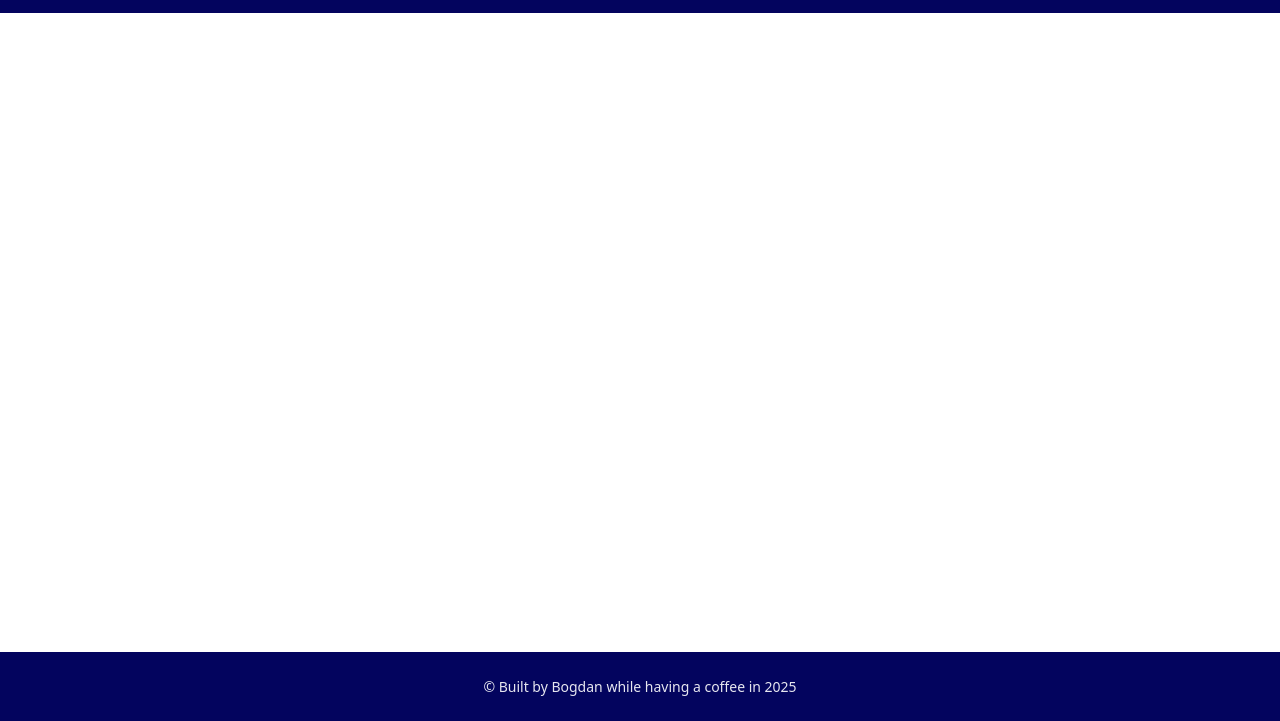
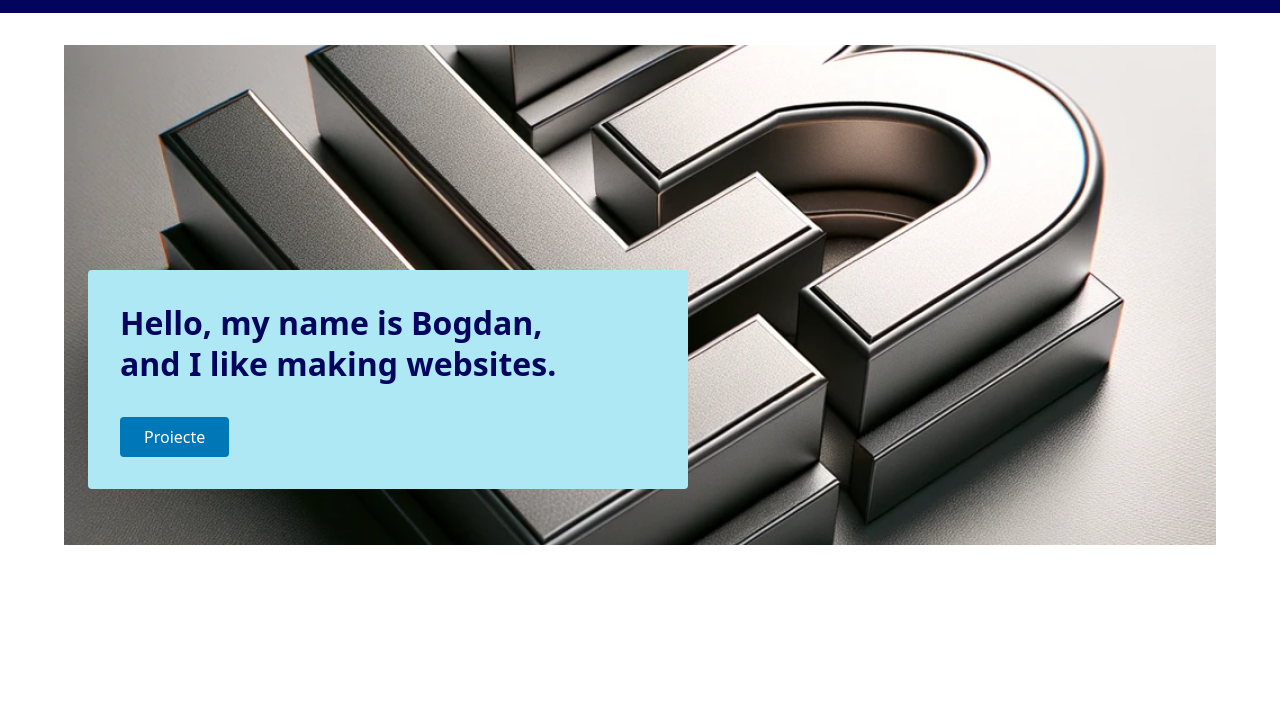
Before and after one commit to LangheBogdan/extraordinary-website, a plain HTML site: page index.html in a window 1280 px wide. Shown: the part 79-800 px from the top of the page. Drawn offline with Linux system fonts and the light colour scheme.

Commit message:
Add About section content, styling, and Projects page
Introduce new content and layout for the About section with corresponding CSS styling, including a title, button, and background image. Adjust JavaScript for consistent coding style. Create a basic structure for a new Projects page.

```diff
--- a/index.css
+++ b/index.css
@@ -113,8 +113,8 @@ h6 {
 }
 
 .header__logo-image {
+  border-radius: 50%;
   height: auto;
-  border-radius: 50%;
 }
 
 .header__nav {
@@ -245,6 +245,57 @@ h6 {
 
 .section--about {
   /* Specific styling for about section */
+  align-items: start;
+  display: flex;
+  justify-content: center;
+  min-height: calc(100vh - 80px); /* Adjust based on header height */
+}
+
+/* About Component */
+.about {
+  align-items: flex-end;
+  background-image: url("./assets/logoLBL.png");
+  background-position: center;
+  background-repeat: no-repeat;
+  background-size: cover;
+  display: flex;
+  height: 100%;
+  min-height: 500px;
+  padding: var(--spacing-lg);
+  position: relative;
+  width: 100%;
+}
+
+.about__intro {
+  backdrop-filter: blur(8px);
+  background-color: var(--color-blue-200);
+  border-radius: var(--border-radius);
+  margin-bottom: var(--spacing-xl);
+  max-width: 600px;
+  padding: var(--spacing-xl);
+  position: relative;
+}
+
+.about__title {
+  color: var(--color-blue-900);
+  font-size: 2rem;
+  line-height: 1.3;
+  margin-bottom: var(--spacing-xl);
+}
+
+.about__button {
+  background-color: var(--color-blue-700);
+  border-radius: var(--border-radius);
+  color: white;
+  display: inline-block;
+  font-weight: 500;
+  padding: var(--spacing-sm) var(--spacing-lg);
+  text-decoration: none;
+  transition: background-color 0.3s ease;
+}
+
+.about__button:hover {
+  background-color: var(--color-blue-800);
 }
 
 .section--projects {
@@ -264,9 +315,9 @@ h6 {
 }
 
 .footer__copyright {
+  align-items: center;
   display: flex;
   justify-content: center;
-  align-items: center;
 }
 
 .footer__copyright-text {
--- a/index.html
+++ b/index.html
@@ -39,7 +39,12 @@
     <main class="main">
       <!-- Page content will go here -->
       <section class="section section--about" id="about">
-        <!-- About section content -->
+        <div class="about">
+          <div class="about__intro">
+            <h1 class="about__title">Hello, my name is Bogdan, and I like making websites.</h1>
+            <a href="projects.html" class="about__button">Proiecte</a>
+          </div>
+        </div>
       </section>
 
       <section class="section section--projects" id="projects">
--- a/index.js
+++ b/index.js
@@ -7,10 +7,10 @@ console.log("JavaScript is connected and running in strict mode!");
 (() => {
   // DOM elements
   const elements = {
-    hamburger: document.querySelector('.header__hamburger'),
-    nav: document.querySelector('.header__nav'),
-    navLinks: document.querySelectorAll('.header__nav-link'),
-    copyrightYear: document.getElementById('copyrightYear')
+    hamburger: document.querySelector(".header__hamburger"),
+    nav: document.querySelector(".header__nav"),
+    navLinks: document.querySelectorAll(".header__nav-link"),
+    copyrightYear: document.getElementById("copyrightYear"),
   };
 
   /**
@@ -19,18 +19,21 @@ console.log("JavaScript is connected and running in strict mode!");
   const initEventListeners = () => {
     // Hamburger menu functionality
     if (elements.hamburger) {
-      elements.hamburger.addEventListener('click', toggleMobileMenu);
+      elements.hamburger.addEventListener("click", toggleMobileMenu);
 
       // Close the menu when clicking outside
-      document.addEventListener('click', (event) => {
-        if (!elements.nav.contains(event.target) && elements.nav.classList.contains('header__nav--active')) {
+      document.addEventListener("click", (event) => {
+        if (
+          !elements.nav.contains(event.target) &&
+          elements.nav.classList.contains("header__nav--active")
+        ) {
           closeMobileMenu();
         }
       });
 
       // Close the menu when clicking a nav link
-      elements.navLinks.forEach(link => {
-        link.addEventListener('click', closeMobileMenu);
+      elements.navLinks.forEach((link) => {
+        link.addEventListener("click", closeMobileMenu);
       });
     }
   };
@@ -39,25 +42,24 @@ console.log("JavaScript is connected and running in strict mode!");
    * Toggle the mobile menu state
    */
   const toggleMobileMenu = () => {
-    elements.hamburger.classList.toggle('hamburger--active');
-    elements.nav.classList.toggle('header__nav--active');
+    elements.hamburger.classList.toggle("hamburger--active");
+    elements.nav.classList.toggle("header__nav--active");
   };
 
   /**
    * Close the mobile menu
    */
   const closeMobileMenu = () => {
-    elements.nav.classList.remove('header__nav--active');
-    elements.hamburger.classList.remove('hamburger--active');
+    elements.nav.classList.remove("header__nav--active");
+    elements.hamburger.classList.remove("hamburger--active");
   };
 
   /**
-   * Update copyright year with current year
+   * Update copyright year with the current year
    */
   const updateCopyrightYear = () => {
     if (elements.copyrightYear) {
-      const currentYear = new Date().getFullYear();
-      elements.copyrightYear.textContent = currentYear;
+      elements.copyrightYear.textContent = new Date().getFullYear().toString();
     }
   };
 
@@ -70,8 +72,8 @@ console.log("JavaScript is connected and running in strict mode!");
   };
 
   // Run when DOM is fully loaded
-  if (document.readyState === 'loading') {
-    document.addEventListener('DOMContentLoaded', init);
+  if (document.readyState === "loading") {
+    document.addEventListener("DOMContentLoaded", init);
   } else {
     init();
   }
```
Also changed, not shown: projects.html (added, +10 -0 lines).
